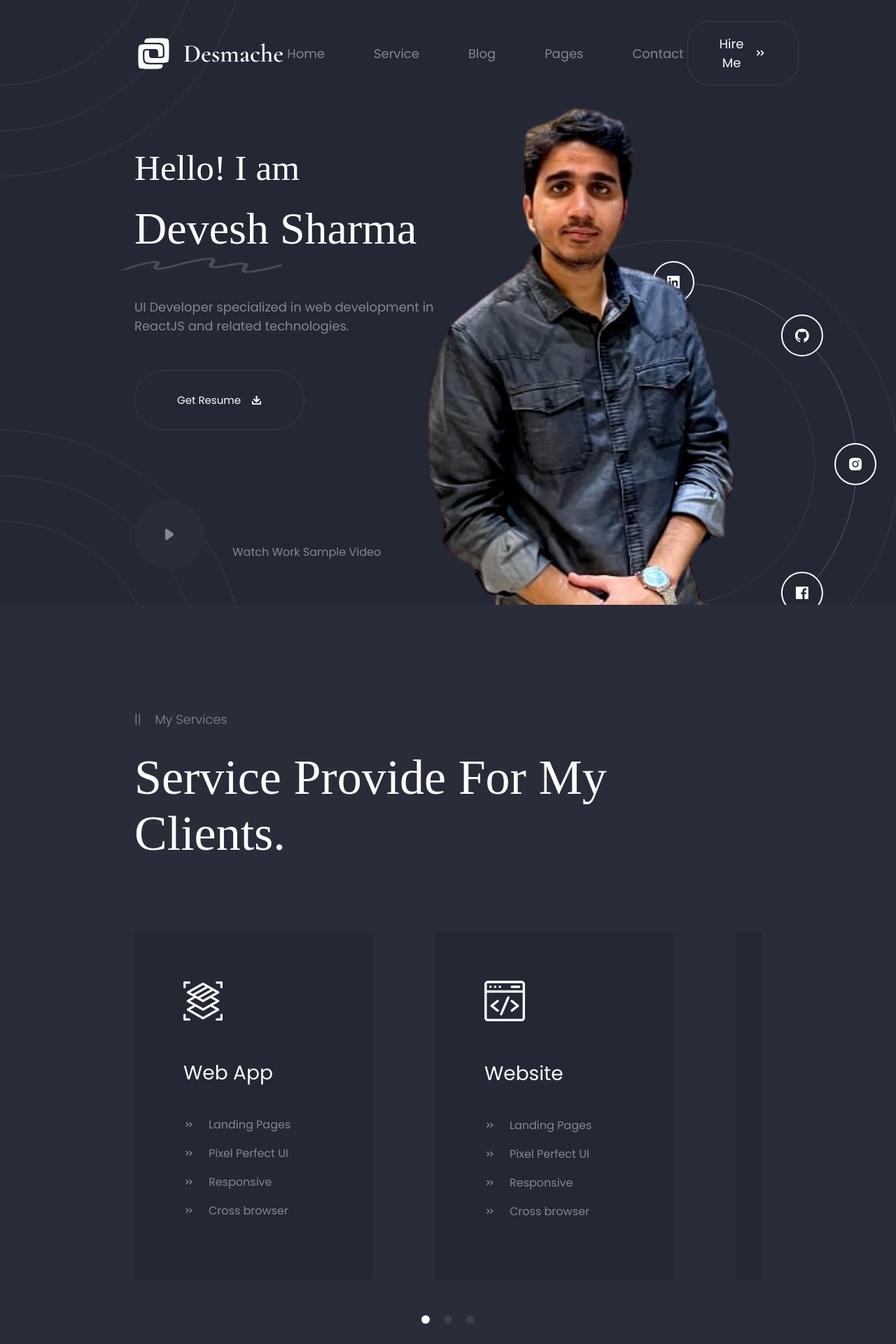
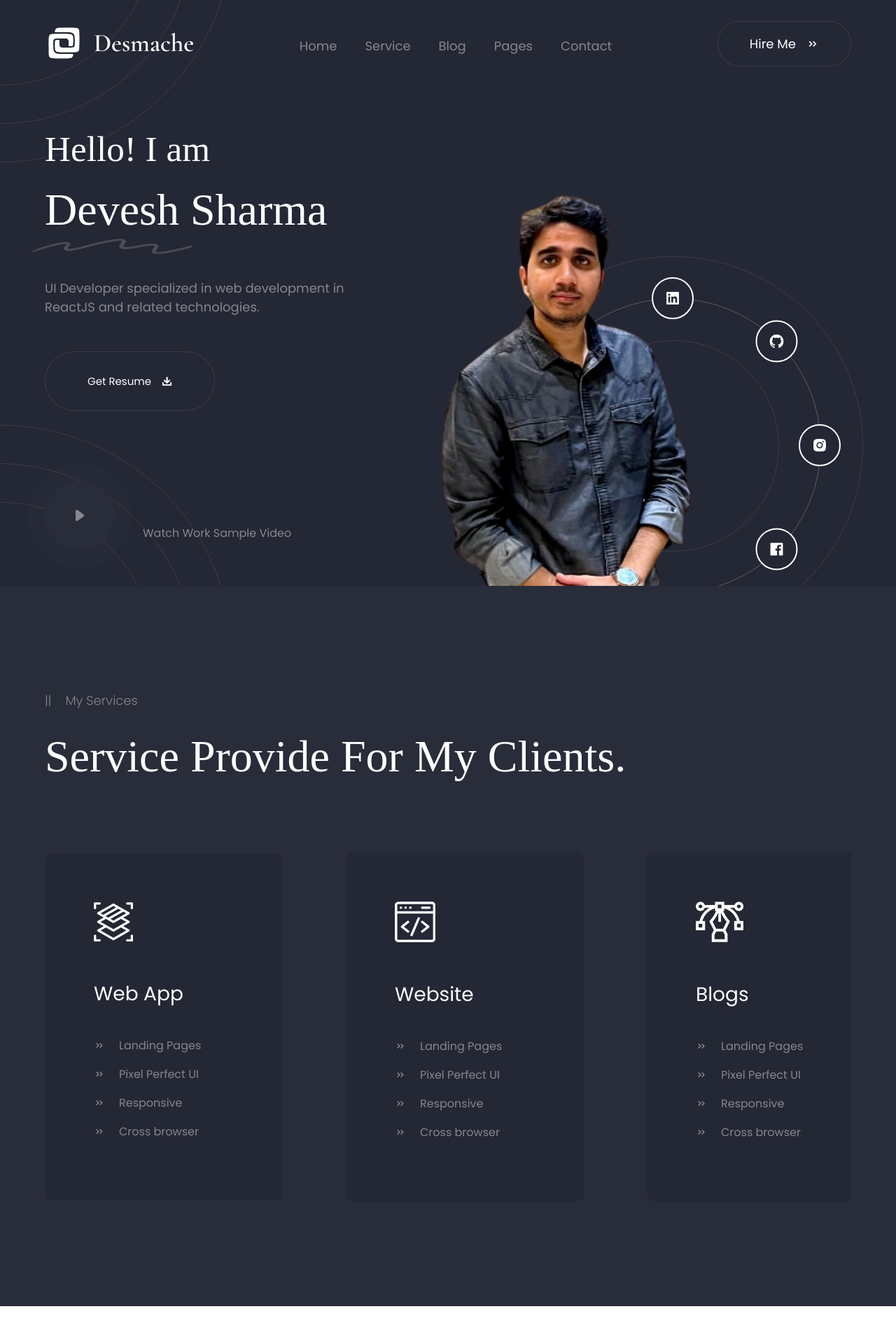
Before and after one commit to DeveshS360/portfolio-webapp, a React (Vite) app: page / in a window 1280 px wide. Shown: the top 1920 px of the page at 70% size. After the commit the page ends 1866 px from the top, so only its background shows below. Built offline with nearby package versions, Linux system fonts and the light colour scheme; a web font is replaced by a local one.

Commit message:
responsive mixins for desktop (#5)

```diff
--- a/src/components/NavigationHeader/index.module.scss
+++ b/src/components/NavigationHeader/index.module.scss
@@ -1,5 +1,16 @@
+@import 'src/styles/mixins.scss';
+
 .navigation_header {
-    width: 70%;
+    width: var(--big-desktop-content-width);
+
+    @include for-small-desktop {
+        width: var(--small-desktop-content-width);
+    }
+
+    @include for-medium-desktop {
+        width: var(--medium-desktop-content-width);
+    }
+
     background: inherit;
     margin: 0 auto;
     display: flex;
@@ -12,6 +23,15 @@
         top: 0;
         z-index: 4;
         width: 70%;
+
+        @include for-small-desktop {
+            width: var(--small-desktop-content-width);
+        }
+
+        @include for-medium-desktop {
+            width: var(--medium-desktop-content-width);
+        }
+
         animation: scroll-animate 0.5s linear ;
         padding: 30px 15%;
     }
@@ -23,12 +43,18 @@
         color: var(--text-color-primary);
         font-family: 'Cormorant-Semibold';
         font-size: 36px;
+        margin-top:  -3px;
     }
 
     .container {
         display: flex;
         align-items: center;
         gap: 0px 60px;
+
+        @include for-small-desktop {
+            gap: 0px 30px;
+        }
+
         cursor: pointer;
 
         > span {
@@ -38,6 +64,7 @@
             font-family: 'Poppins-Regular';
             padding: 5px;
             transition: all 0.5s ease;
+            margin-top: 5px;
 
             .cursive {
                 visibility: hidden;
--- a/src/components/ServiceCard/index.module.scss
+++ b/src/components/ServiceCard/index.module.scss
@@ -5,6 +5,7 @@
     min-width: fit-content;
     position: relative;
     overflow: hidden;
+    border-radius: 10px;
 
     * {
         color: var(--text-color-primary);
--- a/src/components/SocialSection/index.module.scss
+++ b/src/components/SocialSection/index.module.scss
@@ -8,6 +8,11 @@
     .hero {
         position: absolute;
         transform: scale(1.6) translateY(-10%);
+
+        @include for-small-desktop {
+            transform: scale(1.3) translate(-5%);
+        }
+
         bottom: 0;
         left: 5%;
         z-index: 3;
@@ -22,6 +27,10 @@
 
     .social_icons_container {
 
-      @include put-on-circle(4, 260px, 45, -90)
+      @include put-on-circle(4, 260px, 45, -90);
+
+      @include for-small-desktop {
+        @include put-on-circle(4, 210px, 45, -90);
+      }
     }
 }
--- a/src/components/SocialSection/index.tsx
+++ b/src/components/SocialSection/index.tsx
@@ -14,15 +14,17 @@ import {
   INSTA_URL,
   LINKEDIN_URL,
 } from 'src/constants'
+import { IS_SMALL_DESKTOP } from 'src/constants/screen'
 
 export const SocialSection = () => {
+
   return (
     <aside className={styles.social_section}>
       <img className={styles.hero} src={heroImgUrl} alt="hero" />
       <ConcentricCircles
         className={styles.circles}
         circularGap={60}
-        size={400}
+        size={IS_SMALL_DESKTOP ? 300 :  400}
         boldIdx={2}
       >
         <div className={styles.social_icons_container}>
--- /dev/null
+++ b/src/constants/screen.ts
@@ -0,0 +1,9 @@
+const DESKTOP_BREAK_POINTS = {
+    small: 1000,
+    medium: 1300,
+    large: 1600
+}
+
+
+export const IS_SMALL_DESKTOP = window.innerWidth >= DESKTOP_BREAK_POINTS.small && window.innerWidth <= DESKTOP_BREAK_POINTS.medium -1;
+export const IS_MEDIUM_DESKTOP = window.innerWidth >= DESKTOP_BREAK_POINTS.medium && window.innerWidth <= DESKTOP_BREAK_POINTS.large -1;
--- a/src/pages/Home/components/ClientServices/index.module.scss
+++ b/src/pages/Home/components/ClientServices/index.module.scss
@@ -1,10 +1,21 @@
+@import 'src/styles/mixins.scss';
+
 .client_services {
     width: 100%;
     background-color: var(--bg-color-secondary);
     padding: 150px 0;
 
     .container {
-        width: 70%;
+        width: var(--big-desktop-content-width);
+
+        @include for-medium-desktop {
+            width: var(--medium-desktop-content-width);
+        }
+
+        @include for-small-desktop {
+            width: var(--small-desktop-content-width);
+        }
+
         margin: 0 auto;
         background: inherit;
 
@@ -19,11 +30,21 @@
         }
 
         .heading {
-            font-size: 70px;
+            font-size: 5vw;
             color: var(--text-color-primary);
             font-family: 'Cormorant-Garamond';
             margin: 30px 0 100px 0;
         }
     }
 
+
+    .cards_container {
+        width: 100%;
+        overflow: scroll;
+        display: flex;
+        align-items: center;
+        justify-content: space-between;
+        gap: 0px 90px;
+    }
+
 }
--- a/src/pages/Home/components/ClientServices/index.tsx
+++ b/src/pages/Home/components/ClientServices/index.tsx
@@ -13,11 +13,11 @@ export const ClientServices = () => {
           <span className={styles.title}>My Services</span>
         </div>
         <div className={styles.heading}>Service Provide For My Clients.</div>
-        <Carousel countInFrame={3}>
+        <div className={styles.cards_container}>
           {CAROUSEL_DATA.map((data, idx) => (
             <ServiceCard key={idx} cardData={data} />
           ))}
-        </Carousel>
+        </div>
       </div>
     </div>
   )
--- a/src/pages/Home/components/Introduction/index.module.scss
+++ b/src/pages/Home/components/Introduction/index.module.scss
@@ -1,3 +1,5 @@
+@import 'src/styles/mixins.scss';
+
 .introduction {
 
     background-color: var(--bg-color-primary);
@@ -21,7 +23,16 @@
     }
 
     .info {
-        margin-left: 15%;
+        margin-left: calc((100% - var(--big-desktop-content-width))/2);
+
+        @include for-medium-desktop {
+            margin-left: calc((100% - var(--medium-desktop-content-width))/2);
+        }
+
+        @include for-small-desktop {
+            margin-left: calc((100% - var(--small-desktop-content-width))/2);
+        }
+
     }
 
     .about {
--- a/src/pages/Home/components/Introduction/index.tsx
+++ b/src/pages/Home/components/Introduction/index.tsx
@@ -4,14 +4,16 @@ import { NavigationHeader } from 'src/components/NavigationHeader'
 import { DownloadResume } from 'src/components/DownloadResume'
 import { WorkSampleVideo } from 'src/components/WorkSampleVideo'
 import { SocialSection } from 'src/components/SocialSection'
+import { IS_SMALL_DESKTOP } from 'src/constants/screen'
 
 export const Introduction = () => {
+
   return (
     <div className={styles.introduction}>
       <NavigationHeader />
       <ConcentricCircles
         className={styles.top_left_circle}
-        circularGap={65}
+        circularGap={IS_SMALL_DESKTOP ? 55 :  65}
         size={440}
       />
       <div className={styles.main}>
@@ -36,7 +38,7 @@ export const Introduction = () => {
       </div>
       <ConcentricCircles
         className={styles.bottom_right_circle}
-        circularGap={65}
+        circularGap={IS_SMALL_DESKTOP ? 55 :  65}
         size={440}
       />
     </div>
--- a/src/styles/mixins.scss
+++ b/src/styles/mixins.scss
@@ -29,3 +29,21 @@
         $rot: $rot + $angle;
       }
 }
+
+@mixin for-small-desktop {
+    @media screen and (min-width: 1000px) and (max-width: 1299px){
+        @content ;
+    }
+}
+
+@mixin for-medium-desktop {
+    @media screen and (min-width: 1300px) and (max-width: 1599px){
+        @content ;
+    }
+}
+
+@mixin for-large-desktop {
+    @media screen and (min-width: 1600px) {
+        @content ;
+    }
+}
--- a/src/styles/variables.scss
+++ b/src/styles/variables.scss
@@ -5,4 +5,7 @@
     --gray-border-color-primary: rgba(255,255,255,.25);
     --text-color-primary: #fff;
     --text-color-secondary: #858792;
+    --big-desktop-content-width: 70%;
+    --medium-desktop-content-width: 85%;
+    --small-desktop-content-width: 90%;
 }
```
